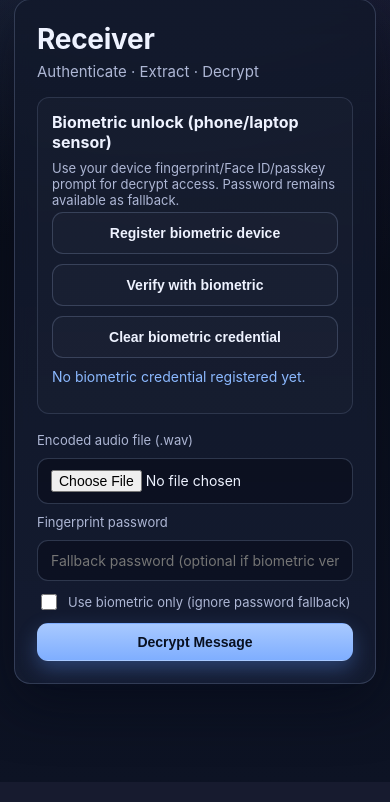
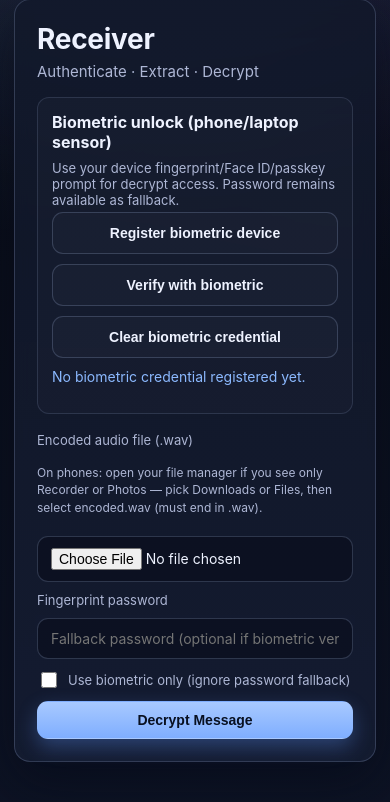
Before and after one commit to Karthikprasadm/EchoCrypt, a Flask app: page /receiver in a window 390 px wide. Shown: the part 62-864 px from the top of the page. Before the commit the page ends 829 px from the top, so only its background shows below. Run offline with Flask 3, Linux system fonts and the light colour scheme.

Commit message:
Mobile receiver: broaden file input accept so Files app shows
Co-authored-by: Cursor <cursoragent@cursor.com>

```diff
--- a/static/style.css
+++ b/static/style.css
@@ -240,6 +240,13 @@ textarea { resize: vertical; }
     max-width: 42rem;
 }
 
+.file-input-hint {
+    margin: 6px 0 10px;
+    font-size: 12px;
+    line-height: 1.45;
+    max-width: 42rem;
+}
+
 .flashes { display: grid; gap: 8px; margin-bottom: 16px; }
 
 .flash {
--- a/templates/receiver.html
+++ b/templates/receiver.html
@@ -59,7 +59,12 @@
                   method="post" enctype="multipart/form-data" class="stack">
 
                 <label for="audio">Encoded audio file (.wav)</label>
-                <input id="audio" name="audio" type="file" accept=".wav,audio/wav" required />
+                <p class="muted file-input-hint">
+                    On phones: open your file manager if you see only Recorder or Photos —
+                    pick Downloads or Files, then select encoded.wav (must end in .wav).
+                </p>
+                <!-- accept=*/* so Android shows Documents/Files, not only audio apps (narrow MIME triggers Voice Recorder). -->
+                <input id="audio" name="audio" type="file" accept="*/*" required />
 
                 <label for="password">Fingerprint password</label>
                 <input id="password" name="password" type="password"
```
